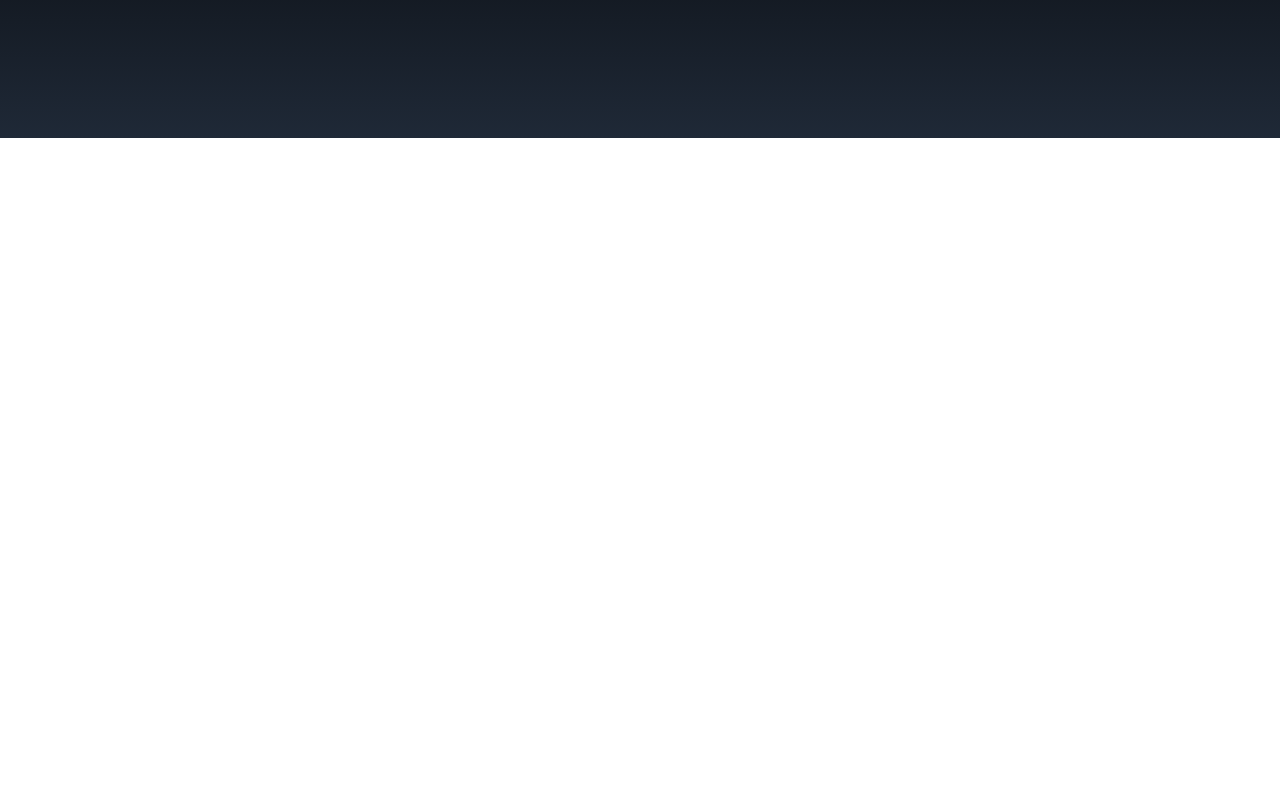
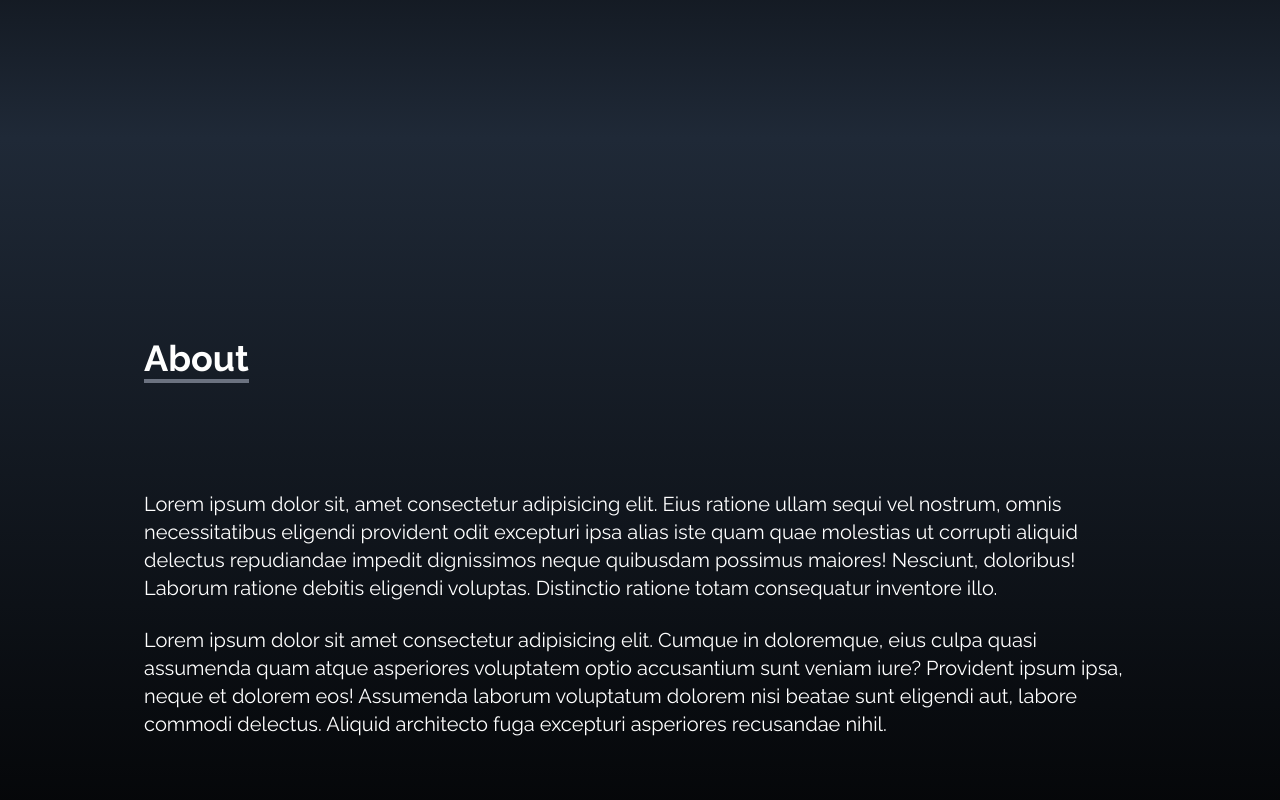
Before and after one commit to itzzmerov/react-tailwind-online-portfolio, a React (Create React App) app in the folder online-portfolio/: page / in a window 1280 px wide. Shown: the part 662-1462 px from the top of the page. Before the commit the page ends 800 px from the top, so only its background shows below. Built offline with nearby package versions, Linux system fonts and the light colour scheme.

Commit message:
Added "About Us" section

```diff
--- a/online-portfolio/src/App.js
+++ b/online-portfolio/src/App.js
@@ -1,3 +1,4 @@
+import About from "./components/About";
 import Home from "./components/Home";
 import NavBar from "./components/NavBar";
 import SocialLinks from "./components/SocialLinks";
@@ -7,6 +8,7 @@ function App() {
     <div>
       <NavBar />
       <Home />
+      <About />
 
       <SocialLinks />
     </div>
--- /dev/null
+++ b/online-portfolio/src/components/About.jsx
@@ -0,0 +1,23 @@
+import React from 'react'
+
+const About = () => {
+    return (
+        <div name='about' className='w-full h-screen bg-gradient-to-b from-gray-800 to-black text-white'>
+            <div className='max-w-screen-lg p-4 mx-auto flex flex-col justify-center w-full h-full'>
+                <div className='pb-8'>
+                    <p className='text-4xl font-bold inline border-b-4 border-gray-500'>About</p>
+                </div>
+
+                <p className='text-xl mt-20'>
+                    Lorem ipsum dolor sit, amet consectetur adipisicing elit. Eius ratione ullam sequi vel nostrum, omnis necessitatibus eligendi provident odit excepturi ipsa alias iste quam quae molestias ut corrupti aliquid delectus repudiandae impedit dignissimos neque quibusdam possimus maiores! Nesciunt, doloribus! Laborum ratione debitis eligendi voluptas. Distinctio ratione totam consequatur inventore illo.
+                </p>
+                <br />
+                <p className='text-xl'>
+                    Lorem ipsum dolor sit amet consectetur adipisicing elit. Cumque in doloremque, eius culpa quasi assumenda quam atque asperiores voluptatem optio accusantium sunt veniam iure? Provident ipsum ipsa, neque et dolorem eos! Assumenda laborum voluptatum dolorem nisi beatae sunt eligendi aut, labore commodi delectus. Aliquid architecto fuga excepturi asperiores recusandae nihil.
+                </p>
+            </div>
+        </div>
+    )
+}
+
+export default About
```
